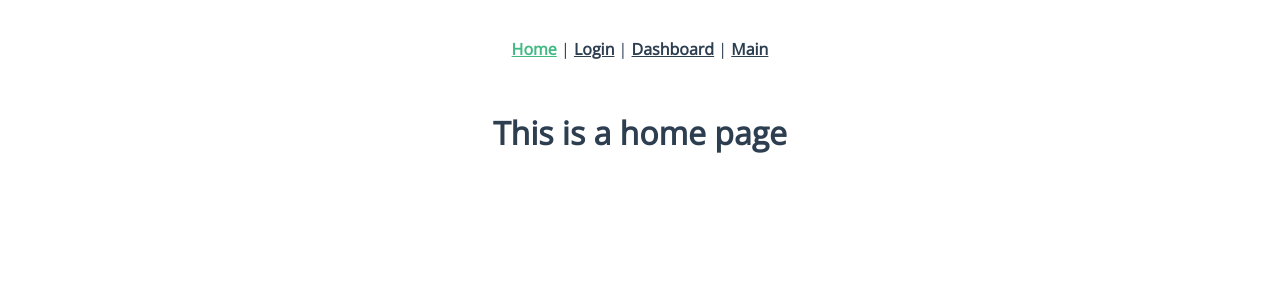
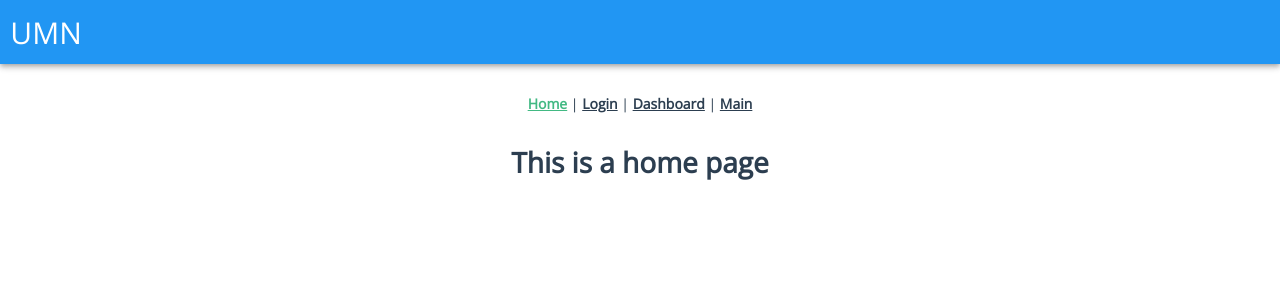
Before and after one commit to shadow3x3x3/mun-frontend, a Vue app: page / in a window 1280 px wide. Shown: the top 300 px of the page. Built offline with nearby package versions, Linux system fonts and the light colour scheme.

Commit message:
[Layout] Add nav bar by vuetify

```diff
--- a/package.json
+++ b/package.json
@@ -12,6 +12,7 @@
     "eslint-plugin-html": "^4.0.5",
     "vue": "^2.5.17",
     "vue-router": "^3.0.1",
+    "vuetify": "^1.2.3",
     "vuex": "^3.0.1"
   },
   "devDependencies": {
--- a/src/App.vue
+++ b/src/App.vue
@@ -1,5 +1,6 @@
 <template>
   <div id="app" class="single-page">
+    <navbar/>
     <div id="nav">
       <router-link to="/">Home</router-link> |
       <router-link to="/login">Login</router-link> |
@@ -9,6 +10,17 @@
     <router-view class="flex-center"></router-view>
   </div>
 </template>
+
+<script>
+import Navbar from '@/components/Navbar'
+
+export default {
+  components: {
+    Navbar,
+  },
+}
+</script>
+
 
 <style lang="scss">
 @import url('https://fonts.googleapis.com/css?family=Open+Sans');
--- /dev/null
+++ b/src/components/Navbar.vue
@@ -0,0 +1,18 @@
+<template>
+  <v-toolbar dark color="blue">
+    <v-toolbar-side-icon class="sidebar-title">UMN</v-toolbar-side-icon>
+  </v-toolbar>
+</template>
+
+<script>
+export default {
+  name: 'Navbar',
+}
+</script>
+
+<style lang="scss" scoped>
+.sidebar-title {
+  padding-left: 20px;
+  font-size: 30px;
+}
+</style>
--- a/src/main.js
+++ b/src/main.js
@@ -1,10 +1,14 @@
 import Vue from 'vue';
+import Vuetify from 'vuetify';
+import 'vuetify/dist/vuetify.min.css';
 import App from './App.vue';
 import router from './router';
 import store from './store';
 
 Vue.config.productionTip = false;
 
+Vue.use(Vuetify);
+
 new Vue({
   router,
   store,
```
Also changed, not shown: 1 other file (tests, documents, lock files or other folders).
